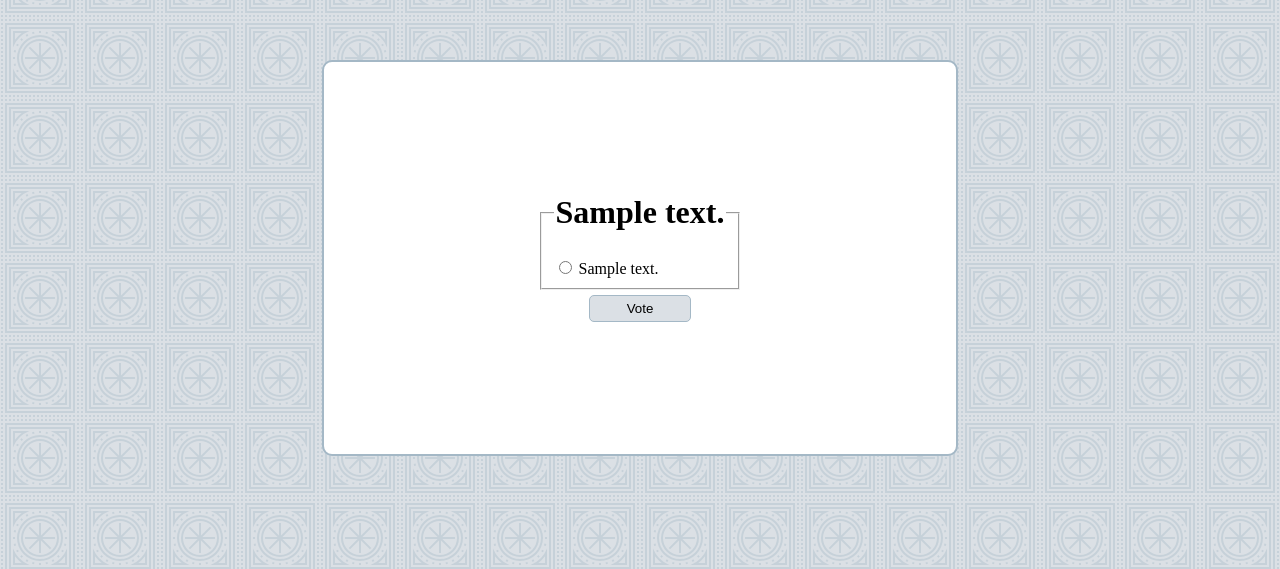
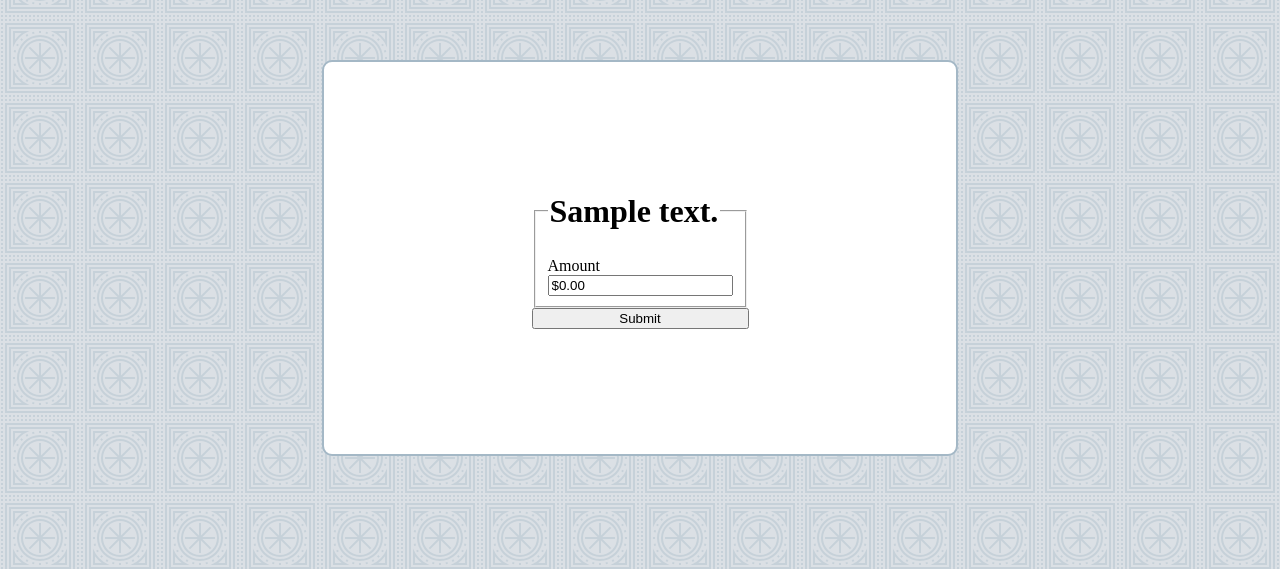
Before and after one commit to zoooesfG/budgetApp, a Django app: template polls/templates/polls/detail.html in a window 1280 px wide. Shown: the part 142-711 px from the top of the page. Run offline with Django 4.2, Linux system fonts and the light colour scheme; the template is opened without the code that fills it: most values are stand-ins (such as "Sample title", 1, 10 or a date in 2020).

Commit message:
changing layout to accommodate spent entry instead of current poll option

```diff
--- a/polls/templates/polls/detail.html
+++ b/polls/templates/polls/detail.html
@@ -8,10 +8,10 @@
         <legend><h1>{{ question.question_text }}</h1></legend>
         {% if error_message %}<p><strong>{{ error_message }}</strong></p>{% endif %}
         {% for choice in question.choice_set.all %}
-            <input type="radio" name="choice" id="choice{{ forloop.counter }}" value="{{ choice.id }}">
-            <label for="choice{{ forloop.counter }}">{{ choice.choice_text }}</label><br>
+            <label for="amount">Amount</label><br>
+            <input type="text" name="amount" id="amount" value="$0.00">
         {% endfor %}
     </fieldset>
-    <input type="submit" value="Vote" class="vote">
+    <input type="submit" value="Submit" class="submit">
     </form>
 </div>
```
